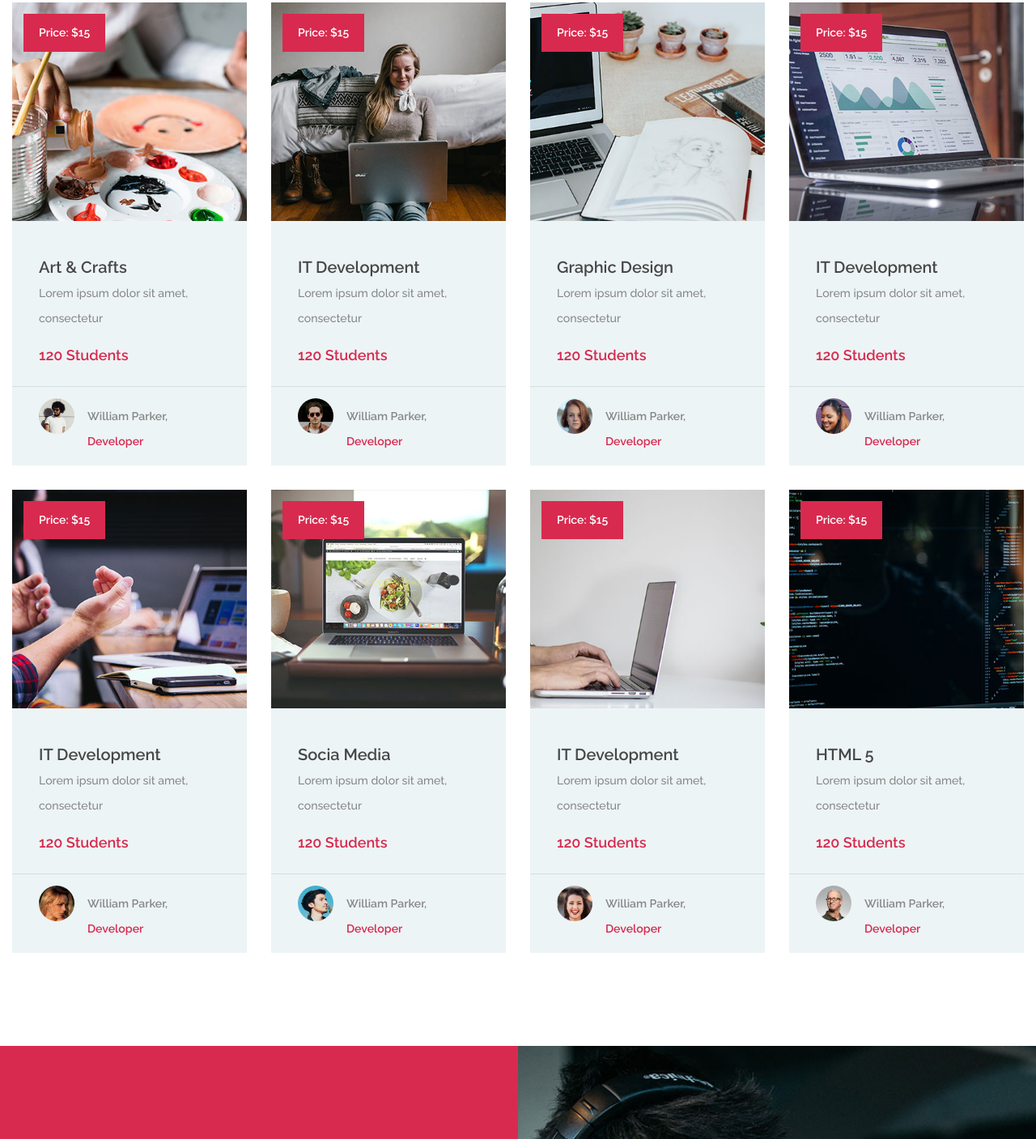
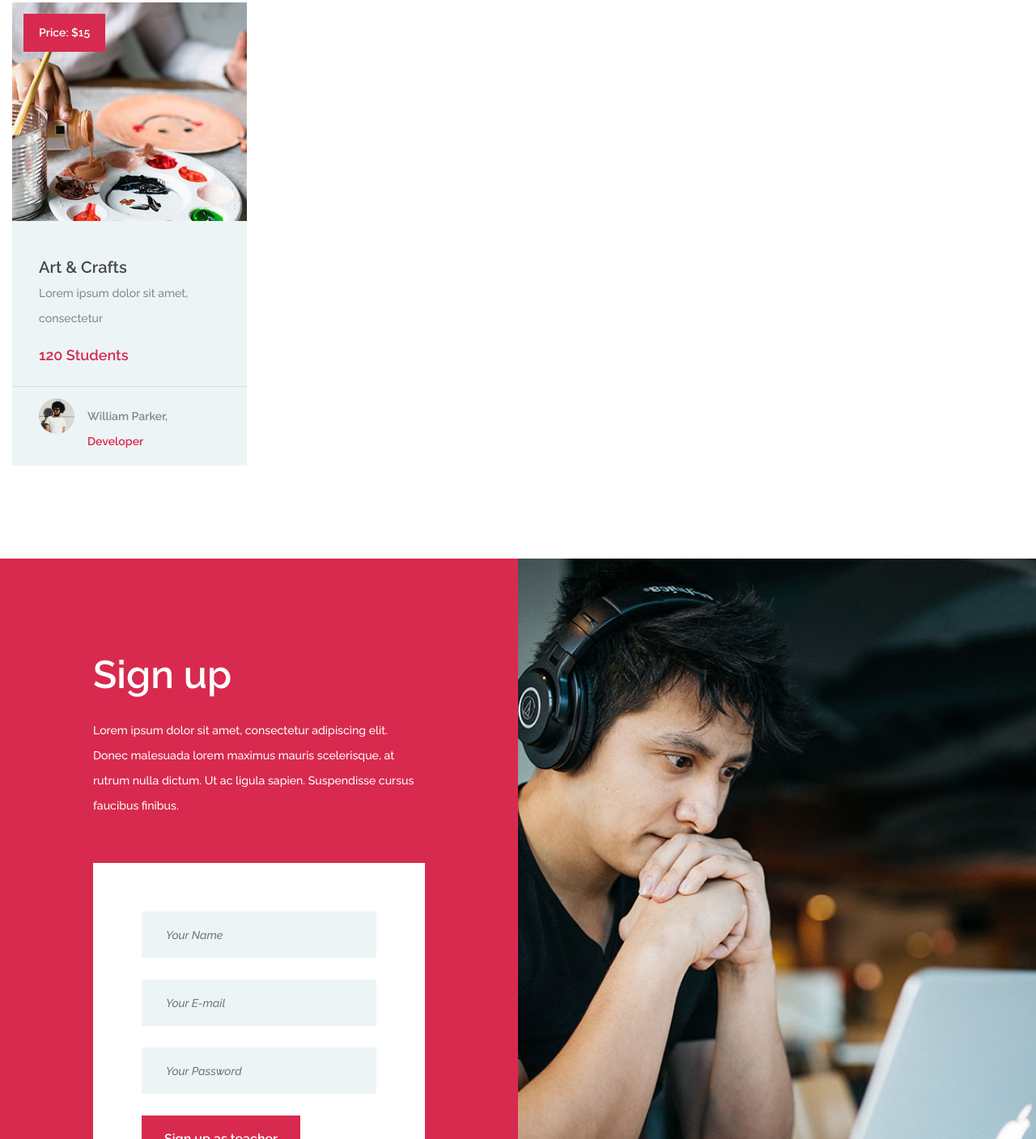
Before and after one commit to OmarHatem28/Edu_Backend, a website: page frontend/index.html in a window 1280 px wide. Shown: the part 2885-4292 px from the top of the page at 81% size. Drawn offline with Linux system fonts and the light colour scheme.

```diff
--- a/frontend/index.html
+++ b/frontend/index.html
@@ -219,139 +219,6 @@
 						</div>
 					</div>
 				</div>
-				<!-- course -->
-				<div class="mix col-lg-3 col-md-4 col-sm-6 design">
-					<div class="course-item">
-						<div class="course-thumb set-bg" data-setbg="img/courses/2.jpg">
-							<div class="price">Price: $15</div>
-						</div>
-						<div class="course-info">
-							<div class="course-text">
-								<h5>IT Development</h5>
-								<p>Lorem ipsum dolor sit amet, consectetur</p>
-								<div class="students">120 Students</div>
-							</div>
-							<div class="course-author">
-								<div class="ca-pic set-bg" data-setbg="img/authors/2.jpg"></div>
-								<p>William Parker, <span>Developer</span></p>
-							</div>
-						</div>
-					</div>
-				</div>
-				<!-- course -->
-				<div class="mix col-lg-3 col-md-4 col-sm-6 web">
-					<div class="course-item">
-						<div class="course-thumb set-bg" data-setbg="img/courses/3.jpg">
-							<div class="price">Price: $15</div>
-						</div>
-						<div class="course-info">
-							<div class="course-text">
-								<h5>Graphic Design</h5>
-								<p>Lorem ipsum dolor sit amet, consectetur</p>
-								<div class="students">120 Students</div>
-							</div>
-							<div class="course-author">
-								<div class="ca-pic set-bg" data-setbg="img/authors/3.jpg"></div>
-								<p>William Parker, <span>Developer</span></p>
-							</div>
-						</div>
-					</div>
-				</div>
-				<!-- course -->
-				<div class="mix col-lg-3 col-md-4 col-sm-6 photo">
-					<div class="course-item">
-						<div class="course-thumb set-bg" data-setbg="img/courses/4.jpg">
-							<div class="price">Price: $15</div>
-						</div>
-						<div class="course-info">
-							<div class="course-text">
-								<h5>IT Development</h5>
-								<p>Lorem ipsum dolor sit amet, consectetur</p>
-								<div class="students">120 Students</div>
-							</div>
-							<div class="course-author">
-								<div class="ca-pic set-bg" data-setbg="img/authors/4.jpg"></div>
-								<p>William Parker, <span>Developer</span></p>
-							</div>
-						</div>
-					</div>
-				</div>
-				<!-- course -->
-				<div class="mix col-lg-3 col-md-4 col-sm-6 finance">
-					<div class="course-item">
-						<div class="course-thumb set-bg" data-setbg="img/courses/5.jpg">
-							<div class="price">Price: $15</div>
-						</div>
-						<div class="course-info">
-							<div class="course-text">
-								<h5>IT Development</h5>
-								<p>Lorem ipsum dolor sit amet, consectetur</p>
-								<div class="students">120 Students</div>
-							</div>
-							<div class="course-author">
-								<div class="ca-pic set-bg" data-setbg="img/authors/5.jpg"></div>
-								<p>William Parker, <span>Developer</span></p>
-							</div>
-						</div>
-					</div>
-				</div>
-				<!-- course -->
-				<div class="mix col-lg-3 col-md-4 col-sm-6 design">
-					<div class="course-item">
-						<div class="course-thumb set-bg" data-setbg="img/courses/6.jpg">
-							<div class="price">Price: $15</div>
-						</div>
-						<div class="course-info">
-							<div class="course-text">
-								<h5>Socia Media</h5>
-								<p>Lorem ipsum dolor sit amet, consectetur</p>
-								<div class="students">120 Students</div>
-							</div>
-							<div class="course-author">
-								<div class="ca-pic set-bg" data-setbg="img/authors/6.jpg"></div>
-								<p>William Parker, <span>Developer</span></p>
-							</div>
-						</div>
-					</div>
-				</div>
-				<!-- course -->
-				<div class="mix col-lg-3 col-md-4 col-sm-6 web">
-					<div class="course-item">
-						<div class="course-thumb set-bg" data-setbg="img/courses/7.jpg">
-							<div class="price">Price: $15</div>
-						</div>
-						<div class="course-info">
-							<div class="course-text">
-								<h5>IT Development</h5>
-								<p>Lorem ipsum dolor sit amet, consectetur</p>
-								<div class="students">120 Students</div>
-							</div>
-							<div class="course-author">
-								<div class="ca-pic set-bg" data-setbg="img/authors/7.jpg"></div>
-								<p>William Parker, <span>Developer</span></p>
-							</div>
-						</div>
-					</div>
-				</div>
-				<!-- course -->
-				<div class="mix col-lg-3 col-md-4 col-sm-6 photo">
-					<div class="course-item">
-						<div class="course-thumb set-bg" data-setbg="img/courses/8.jpg">
-							<div class="price">Price: $15</div>
-						</div>
-						<div class="course-info">
-							<div class="course-text">
-								<h5>HTML 5</h5>
-								<p>Lorem ipsum dolor sit amet, consectetur</p>
-								<div class="students">120 Students</div>
-							</div>
-							<div class="course-author">
-								<div class="ca-pic set-bg" data-setbg="img/authors/8.jpg"></div>
-								<p>William Parker, <span>Developer</span></p>
-							</div>
-						</div>
-					</div>
-				</div>
 			</div>
 		</div>
 	</section>
--- a/package.json
+++ b/package.json
@@ -10,8 +10,11 @@
   "author": "",
   "license": "ISC",
   "dependencies": {
+    "ejs": "^2.6.1",
+    "express": "^4.16.4",
     "mongoose": "^5.4.0",
     "mysql": "^2.16.0",
+    "nodemon": "^1.18.9",
     "underscore": "^1.9.1"
   }
 }
```
Also changed, not shown: index.js (+21 -4 lines), routes/courses.js (added, +19 -0 lines), models/Course.js (added), models/User.js (added), models/db.js (added), 2 other files.
